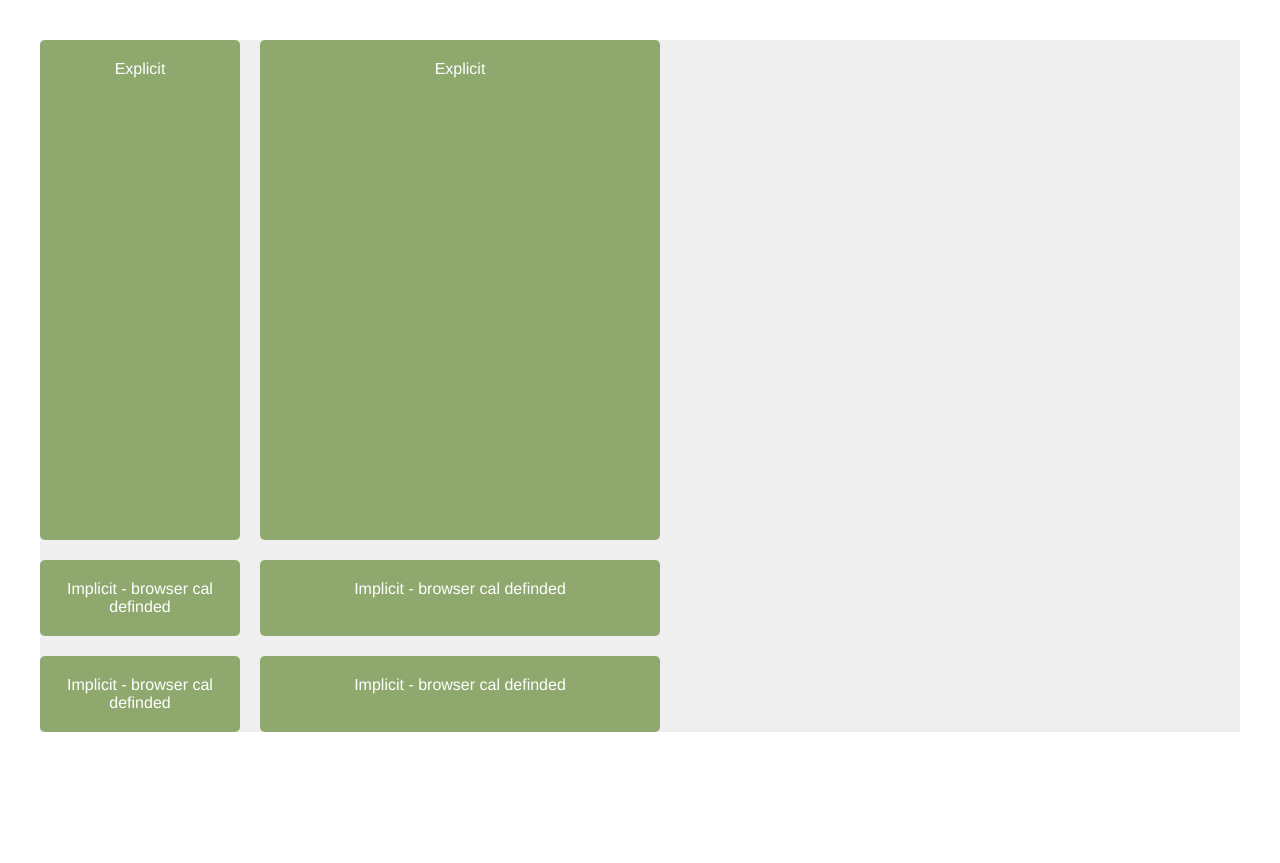
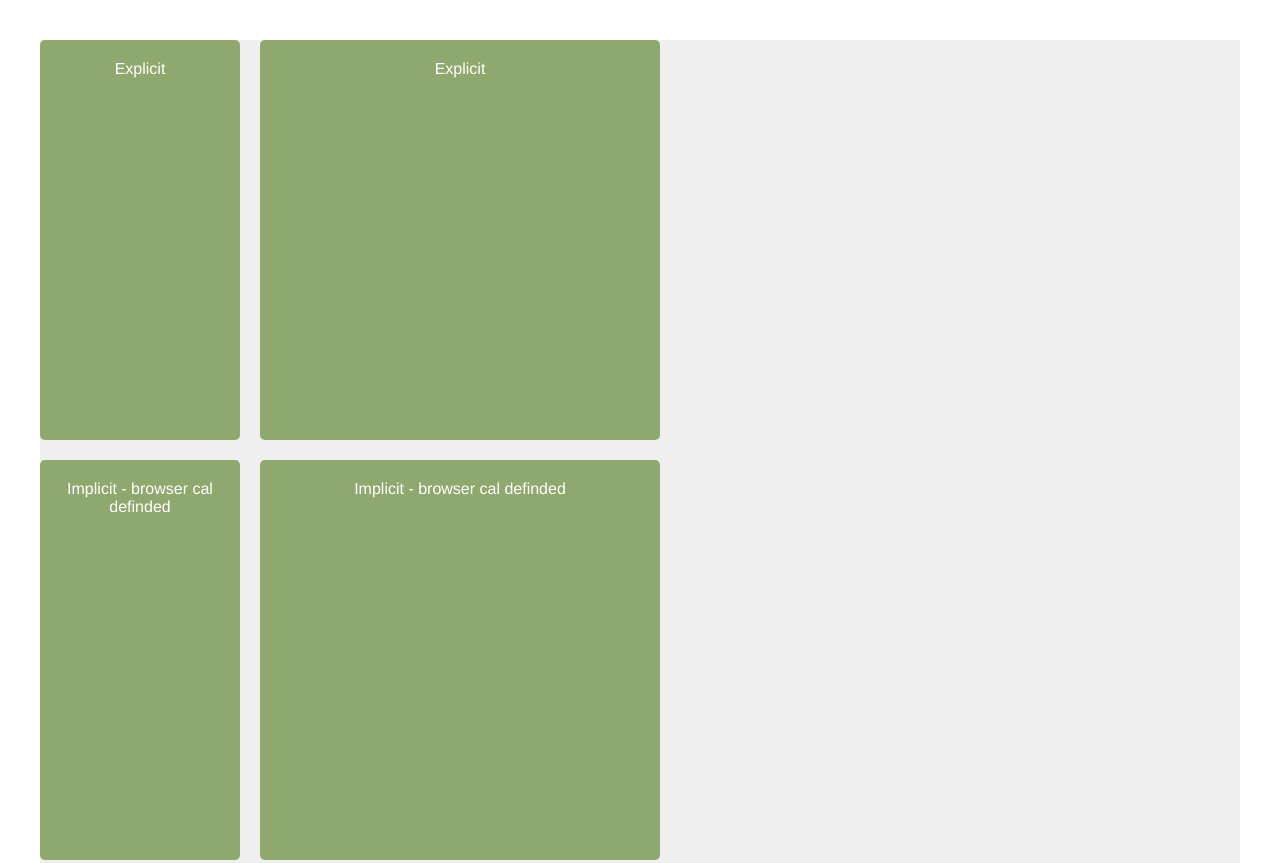
Before and after one commit to jagdeepsgill888/CSS-Grind_Ref, a plain HTML site: page index.html in a window 1280 px wide. Shown: the top 863 px of the page. Before the commit the page ends 800 px from the top, so only its background shows below. Drawn offline with Linux system fonts and the light colour scheme.

Commit message:
done explicit vs implicit rows

```diff
--- a/css/main.css
+++ b/css/main.css
@@ -11,10 +11,10 @@ body {
 
   /* explicit vs implicit rows */
   grid-template-columns: 200px 400px;
-  grid-template-rows: 500px;
+  grid-template-rows: 400px;
 
   /* Implicit Rows */
-
+  grid-auto-rows: 400px;
 
   grid-gap: 20px;
 }
```
